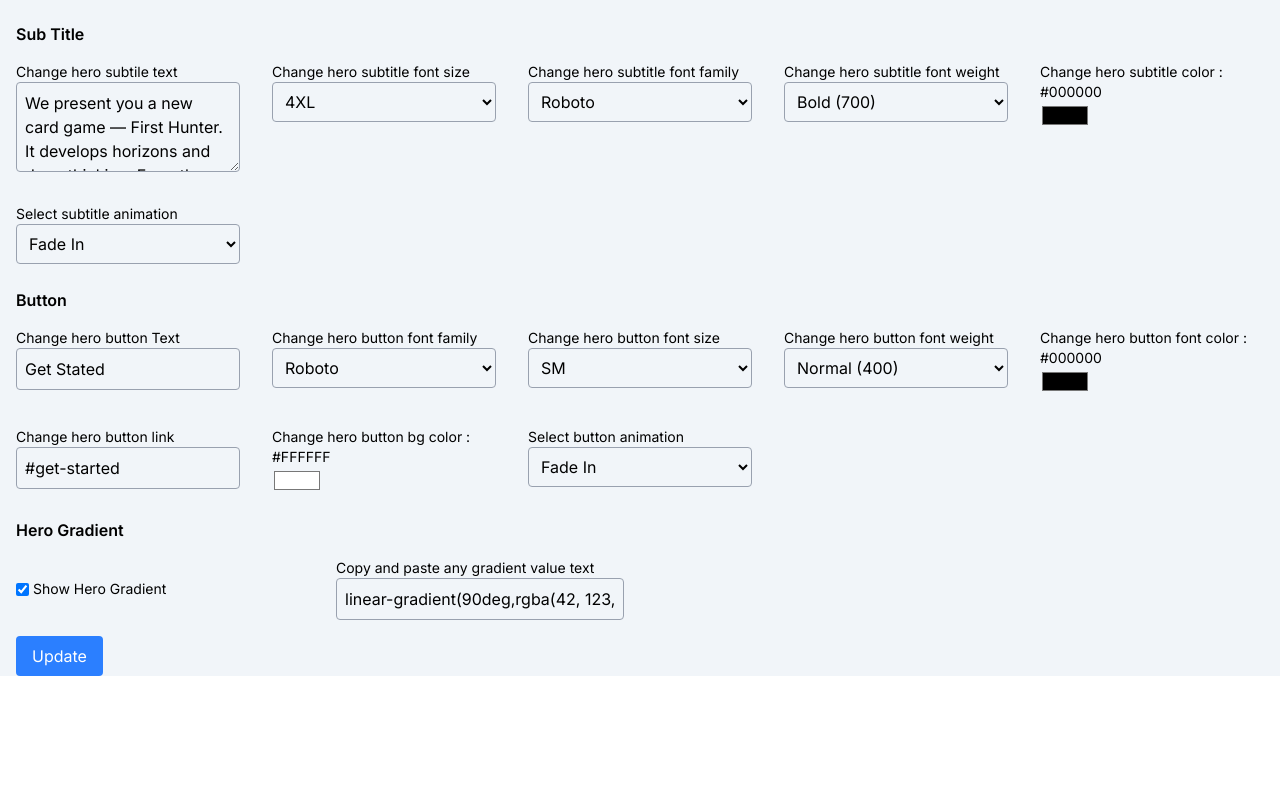
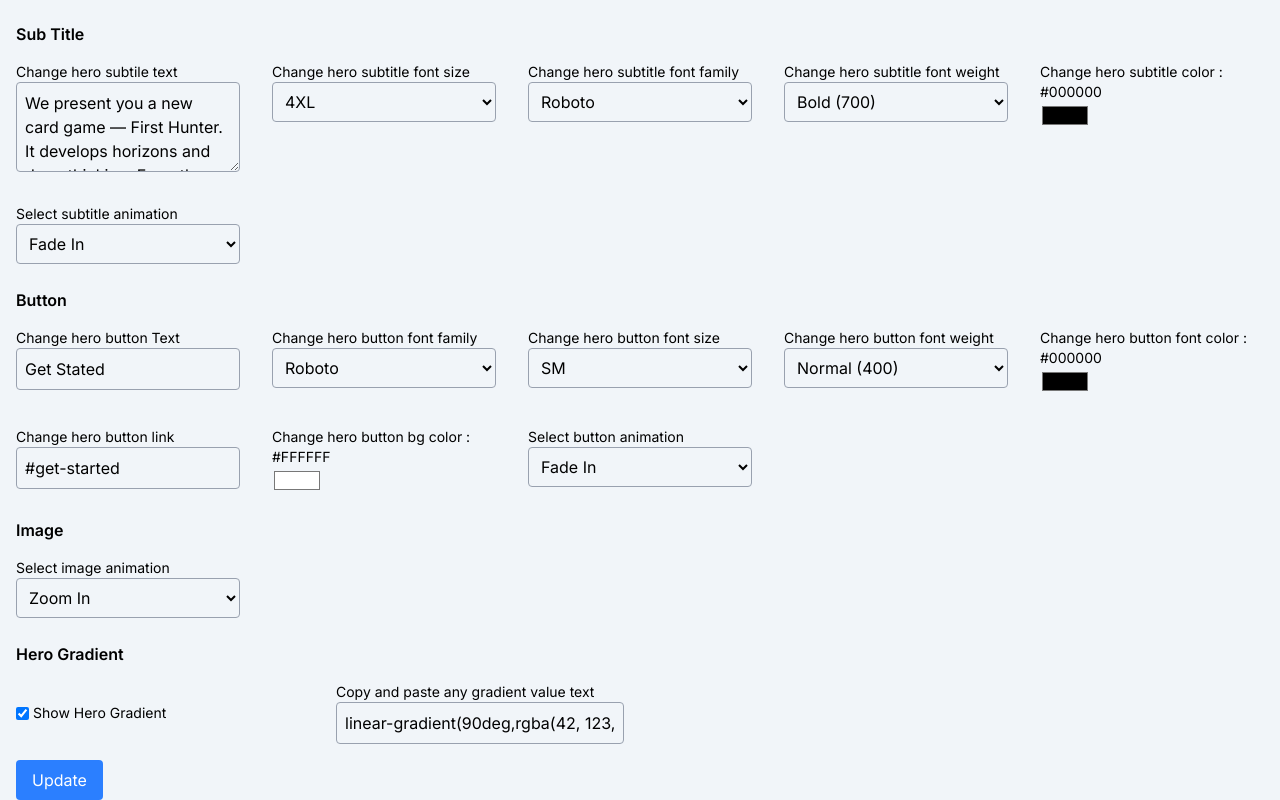
Before and after one commit to shuvo-me/react-headline-widget, a React (Vite) app: page /update-style in a window 1280 px wide. Shown: the part 638-1438 px from the top of the page. Before the commit the page ends 1314 px from the top, so only its background shows below. Built offline with nearby package versions, Linux system fonts and the light colour scheme.

Commit message:
feat: update hero image animation fron settings

```diff
--- a/src/components/InputAnimtaion.tsx
+++ b/src/components/InputAnimtaion.tsx
@@ -25,7 +25,7 @@ const InputAnimation: FC<InputAnimationProps> = ({
         className=" outline-0 border border-gray-400 rounded p-2 focus-within:border-blue-500"
       >
         <option value="fade-in">Fade In</option>
-        <option value="zoom-out">Zoom Out</option>
+        <option value="zoom-in">Zoom In</option>
       </select>
     </div>
   );
--- a/src/components/UpdateStyle.tsx
+++ b/src/components/UpdateStyle.tsx
@@ -479,6 +479,28 @@ const UpdateStyle = () => {
           </div>
 
           <div className="space-y-4">
+            <h4 className=" font-semibold">Image</h4>
+            <div className="grid grid-cols-1 sm:grid-cols-2 md:grid-cols-3 lg:grid-cols-4 xl:grid-cols-5 gap-8">
+              <InputAnimation
+                value={heroStyles.image.animation.class}
+                id="header-image-animation"
+                label="Select image animation"
+                onChange={(e) => {
+                  setHeroStyles((prevStyles) => ({
+                    ...prevStyles,
+                    image: {
+                      ...prevStyles.image,
+                      animation: {
+                        class: e.target.value,
+                      },
+                    },
+                  }));
+                }}
+              />
+            </div>
+          </div>
+
+          <div className="space-y-4">
             <h4 className="font-semibold">Hero Gradient</h4>
             <div className="grid grid-cols-1 sm:grid-cols-2 md-grid-cols-3 lg:grid-cols-4 gap-8">
               <div className="flex items-center gap-1">
--- a/src/store/AppStoreProvider.tsx
+++ b/src/store/AppStoreProvider.tsx
@@ -21,14 +21,12 @@ const AppStoreProvider: FC<PropsWithChildren> = ({ children }) => {
   const contentJsonFromLocalStorage = localStorage.getItem("contentData");
   const parsedJSON = JSON.parse(contentJsonFromLocalStorage as string);
 
-  console.log({ parsedJSON });
   const [content, setContent] = useState(() => {
     if (parsedJSON) return { ...parsedJSON };
     else return { ...data };
   });
 
   useEffect(() => {
-    console.log({ content });
     localStorage.setItem("contentData", JSON.stringify(content));
   }, [content]);
 
```
